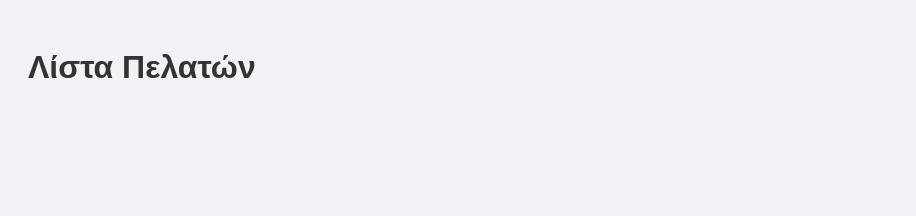
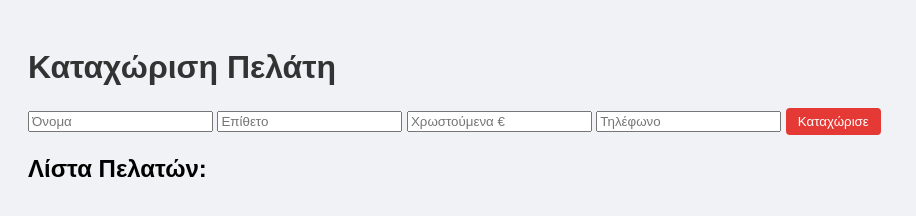
Before and after one commit to Hristaras/pelatologio, a plain HTML site: page index.html in a window 1280 px wide. Shown: the whole page, without its empty margins (0-916 px from the left). Drawn offline with Linux system fonts and the light colour scheme; no server answers.

Commit message:
Update index.html

```diff
--- a/index.html
+++ b/index.html
@@ -8,7 +8,15 @@
   <link rel="stylesheet" href="style.css">
 </head>
 <body>
-  <h1>Λίστα Πελατών</h1>
+  <h1>Καταχώριση Πελάτη</h1>
+
+  <input type="text" id="firstName" placeholder="Όνομα">
+  <input type="text" id="lastName" placeholder="Επίθετο">
+  <input type="number" id="debt" placeholder="Χρωστούμενα €">
+  <input type="text" id="phone" placeholder="Τηλέφωνο">
+  <button onclick="addClient()">Καταχώρισε</button>
+
+  <h2>Λίστα Πελατών:</h2>
   <ul id="clientList"></ul>
 
   <script src="firebase-config.js"></script>
```
